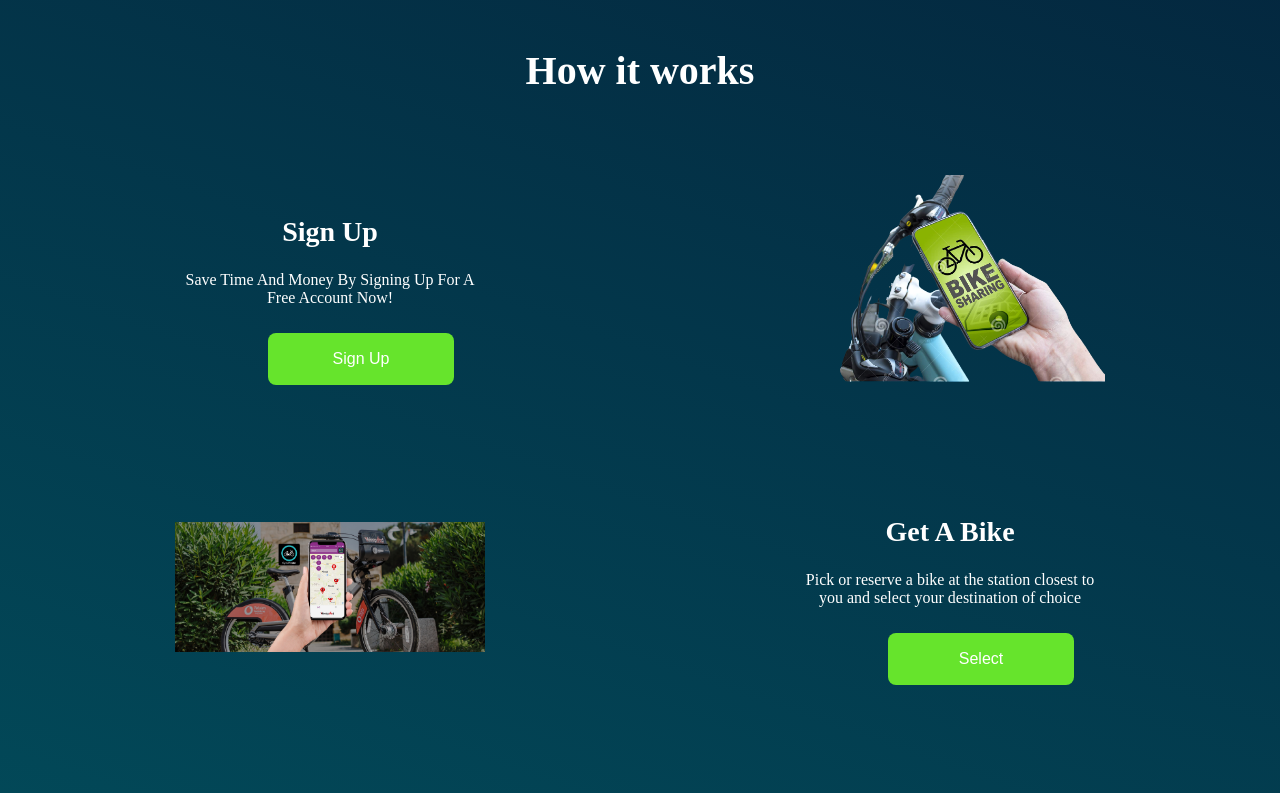
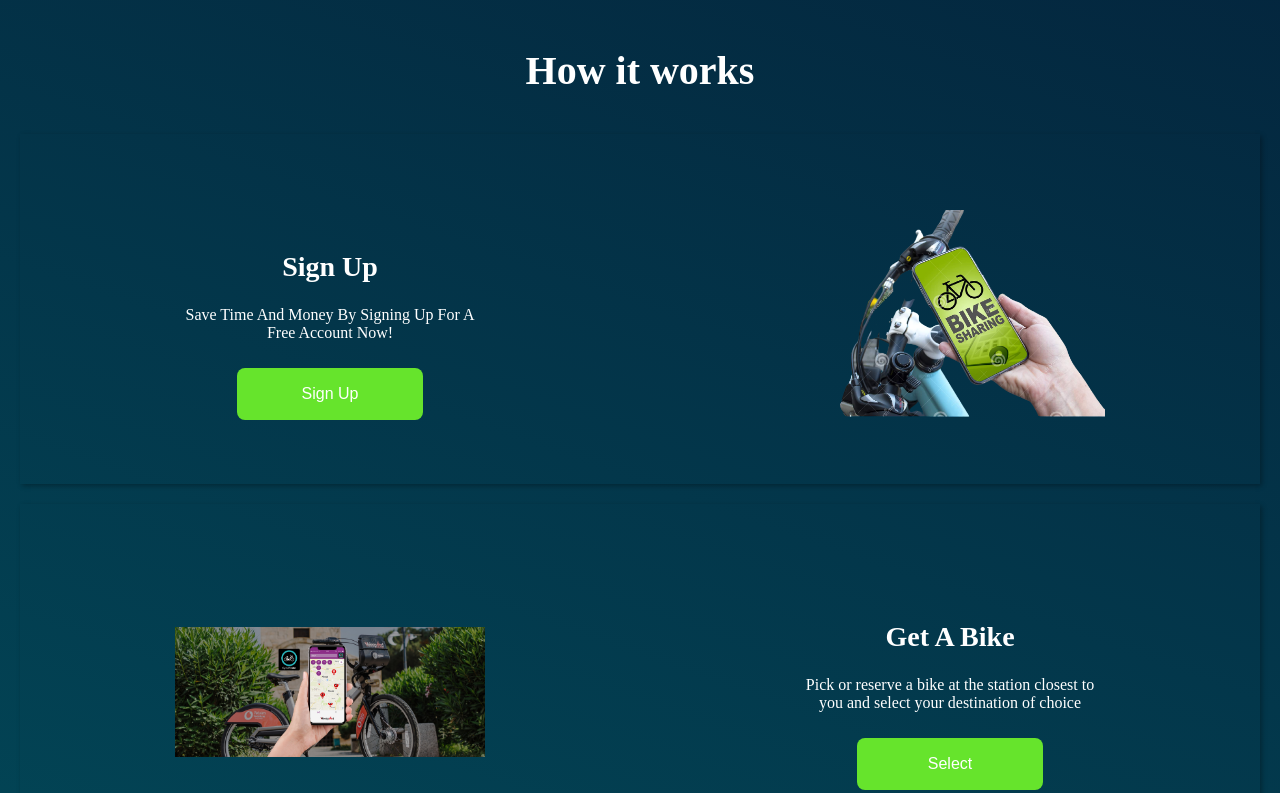
Before and after one commit to kolaoba/Kijani_Bikeshare, a React (Create React App) app in the folder front_end/kijani-bikes/: page / in a window 1280 px wide. Shown: the part 440-1233 px from the top of the page. Built offline with nearby package versions, Linux system fonts and the light colour scheme; no server answers; what google-maps-react would draw is missing.

Commit message:
Align page item

```diff
--- a/front_end/kijani-bikes/src/components/parts.js
+++ b/front_end/kijani-bikes/src/components/parts.js
@@ -7,7 +7,7 @@ function HowPart(props) {
       <div>
         <h2>{props.title}</h2>
         <p>{props.description}</p>
-        <button>
+        <button className={classes.btn}>
           <Link to={props.nav}>{props.btn}</Link>{" "}
         </button>
       </div>
@@ -28,7 +28,7 @@ export function PartHow(props) {
         <h2>{props.title}</h2>
         <p>{props.description}</p>
 
-        <button>
+        <button className={classes.btn}>
           <Link to={props.nav}>{props.btn}</Link>{" "}
         </button>
       </div>
--- a/front_end/kijani-bikes/src/components/parts.module.css
+++ b/front_end/kijani-bikes/src/components/parts.module.css
@@ -7,7 +7,8 @@
   color: white;
   align-items: center;
   padding-top: 30px;
-  height: 250px;
+  height: 320px;
+  box-shadow: 2px 2px 5px rgba(0, 0, 0, 0.3);
 }
 
 .parts h2 {
@@ -32,3 +33,7 @@
   padding: 50px 0;
   text-align: center;
 }
+
+.btn {
+  margin-left: 0px;
+}
```
